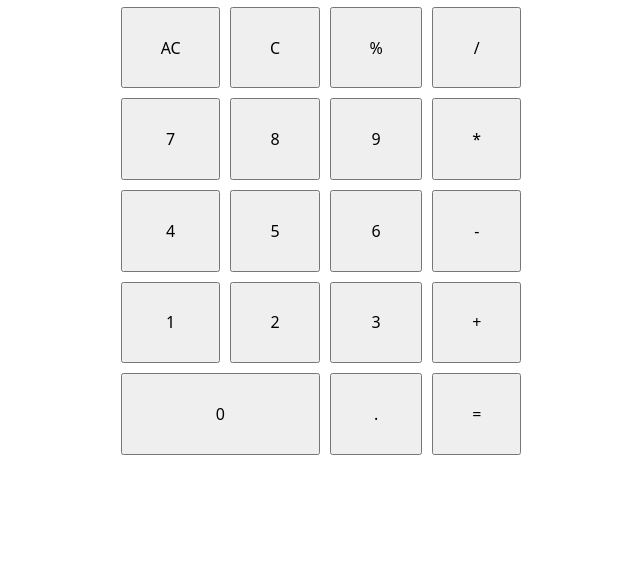
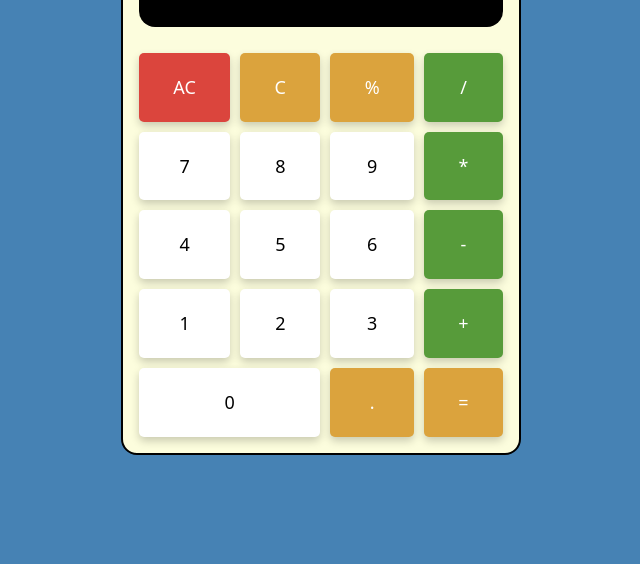
Before and after one commit to Sinner-Dev95/TOP-calculator, a plain HTML site: page index.html in a window 1280 px wide. Shown: the part 236-800 px from the top of the page, without its empty margins (319-959 px from the left). Drawn offline with Linux system fonts and the light colour scheme.

Commit message:
Fix the style of calculatyor. I have add colore of button and shadow features for simulate pressione of btn.

```diff
--- a/styles.scss
+++ b/styles.scss
@@ -82,14 +82,17 @@ body {
   justify-content: center;
   font-family: system-ui, -apple-system, BlinkMacSystemFont, "Segoe UI", Roboto,
     Oxygen, Ubuntu, Cantarell, "Open Sans", "Helvetica Neue", sans-serif;
+    background-color: steelblue;
 }
 
 #TITOLO {
   text-align: center;
 }
 
-.calcolatrice-container{
-
+.calcolatrice-container {
+  padding: 1rem;
+  border: 2px solid #000;
+  border-radius: 1rem;
   width: min(400px, 90vw); // max 400px, ma mai più del 90% dello schermo
   aspect-ratio: 3/4; // mantiene proporzioni fisse
   display: grid;
@@ -101,29 +104,110 @@ body {
     "quattro cinque sei meno"
     "uno due tre piu"
     "zero zero decimale uguale";
+  background-color: rgb(252, 253, 221);
 }
 
 .display {
+  font-size: 2rem;
+  margin-bottom: 1rem;
+  padding-right: 1rem;
+  border-radius: 1rem;
   grid-area: display;
-
+  place-items: center;
+  color: #fff;
+  background-color: black;
+  display: flex;
+  align-items: center;
+  justify-content: end;
 }
 
-[data-grid ="reset"]{grid-area: reset;}
-[data-grid ="clear"]{grid-area: clear;}
-[data-grid ="modulo"]{grid-area: modulo;}
-[data-grid ="divisione"]{grid-area: divisione;}
-[data-grid ="sette"]{grid-area: sette;}
-[data-grid ="otto"]{grid-area: otto;}
-[data-grid ="nove"]{grid-area: nove;}
-[data-grid ="moltiplicazione"]{grid-area: moltiplicazione;}
-[data-grid ="quattro"]{grid-area: quattro;}
-[data-grid ="cinque"]{grid-area: cinque;}
-[data-grid ="sei"]{grid-area: sei;}
-[data-grid ="meno"]{grid-area: meno;}
-[data-grid ="uno"]{grid-area: uno;}
-[data-grid ="due"]{grid-area: due;}
-[data-grid ="tre"]{grid-area: tre;}
-[data-grid ="piu"]{grid-area: piu;}
-[data-grid ="zero"]{grid-area: zero;}
-[data-grid ="decimale"]{grid-area: decimale;}
-[data-grid ="uguale"]{grid-area: uguale;}
+button {
+  border: none;
+  border-radius: 5px;
+  background-color: #fff;
+  font-size: 18px;
+  color: #fff;
+  box-shadow: 0 4px 8px rgba(0, 0, 0, 0.2);
+  cursor: pointer;
+}
+
+button:hover{
+  box-shadow: 0 6px 20px rgba(0, 0, 0, 0.15);
+}
+
+button:active{
+  box-shadow: 0 2px 4px rgba(0, 0, 0, 0.2);
+}
+
+[data-type="numero"]{
+  color: #000;
+}
+
+[data-grid="reset"] {
+  grid-area: reset;
+
+  background-color: rgb(219, 69, 61);
+}
+[data-grid="clear"] {
+  grid-area: clear;
+
+  background-color: rgb(219, 163, 61);
+}
+[data-grid="modulo"] {
+  grid-area: modulo;
+  background-color: rgb(219, 163, 61);
+}
+[data-grid="divisione"] {
+  grid-area: divisione;
+  background-color: rgb(87, 155, 58);
+}
+[data-grid="sette"] {
+  grid-area: sette;
+}
+[data-grid="otto"] {
+  grid-area: otto;
+}
+[data-grid="nove"] {
+  grid-area: nove;
+}
+[data-grid="moltiplicazione"] {
+  grid-area: moltiplicazione;
+  background-color: rgb(87, 155, 58);
+}
+[data-grid="quattro"] {
+  grid-area: quattro;
+}
+[data-grid="cinque"] {
+  grid-area: cinque;
+}
+[data-grid="sei"] {
+  grid-area: sei;
+}
+[data-grid="meno"] {
+  grid-area: meno;
+  background-color: rgb(87, 155, 58);
+}
+[data-grid="uno"] {
+  grid-area: uno;
+}
+[data-grid="due"] {
+  grid-area: due;
+}
+[data-grid="tre"] {
+  grid-area: tre;
+}
+[data-grid="piu"] {
+  grid-area: piu;
+  background-color: rgb(87, 155, 58);
+}
+[data-grid="zero"] {
+  grid-area: zero;
+}
+[data-grid="decimale"] {
+  grid-area: decimale;
+  background-color: rgb(219, 163, 61);
+}
+[data-grid="uguale"] {
+  grid-area: uguale;
+  background-color: rgb(219, 163, 61);
+}
```
Also changed, not shown: styles.css, 1 other file.
